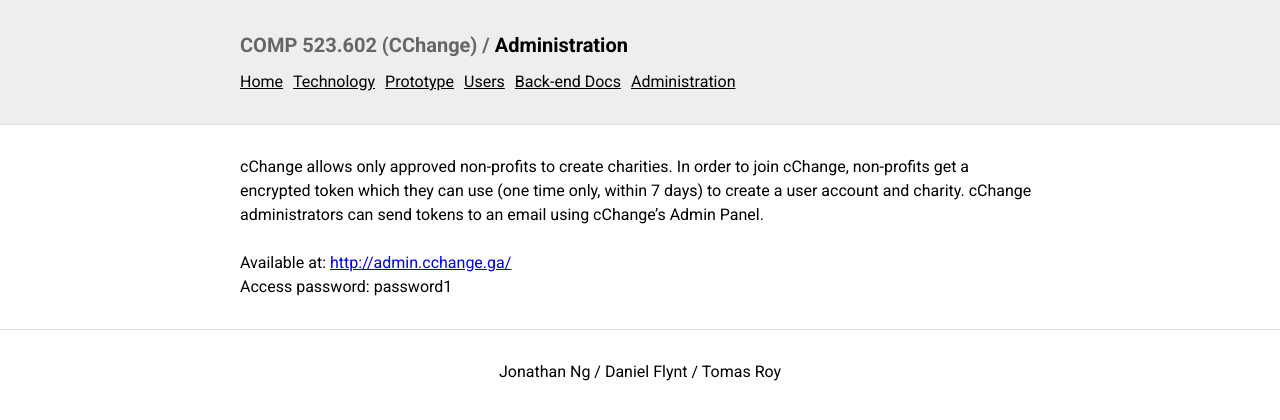
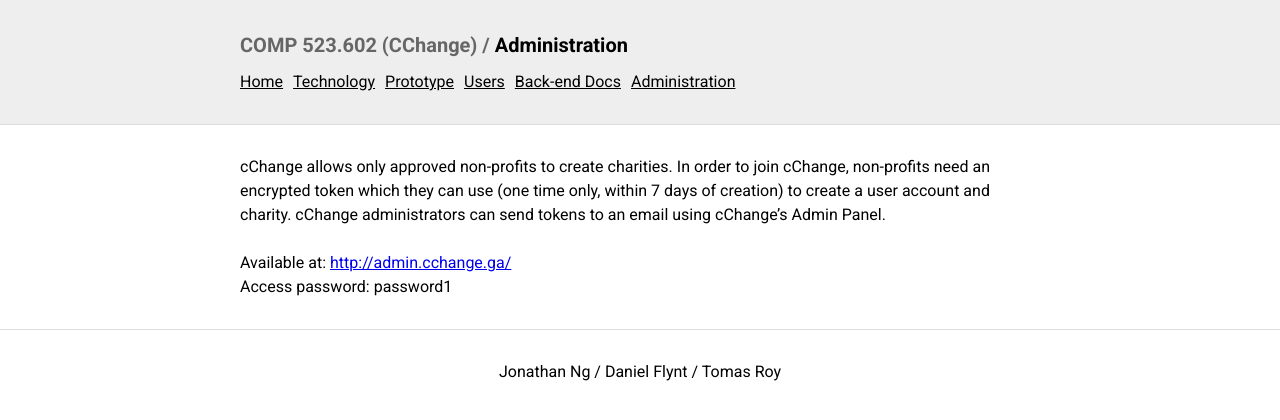
Before and after one commit to comp523-602/cchange-project, a Jekyll site: the page built from administration.markdown, in a window 1280 px wide. Shown: the top 420 px of the page. Built offline with Jekyll 4.4.1, drawn with Linux system fonts in a browser that asks for light colours.

Commit message:
Updated Administration

```diff
--- a/administration.markdown
+++ b/administration.markdown
@@ -5,7 +5,7 @@ position: 5
 layout: basic
 ---
 
-cChange allows only approved non-profits to create charities. In order to join cChange, non-profits get a encrypted token which they can use (one time only, within 7 days) to create a user account and charity. cChange administrators can send tokens to an email using cChange's Admin Panel.
+cChange allows only approved non-profits to create charities. In order to join cChange, non-profits need an encrypted token which they can use (one time only, within 7 days of creation) to create a user account and charity. cChange administrators can send tokens to an email using cChange's Admin Panel.
 
 Available at: [http://admin.cchange.ga/](http://admin.cchange.ga/)
 Access password: password1
```
